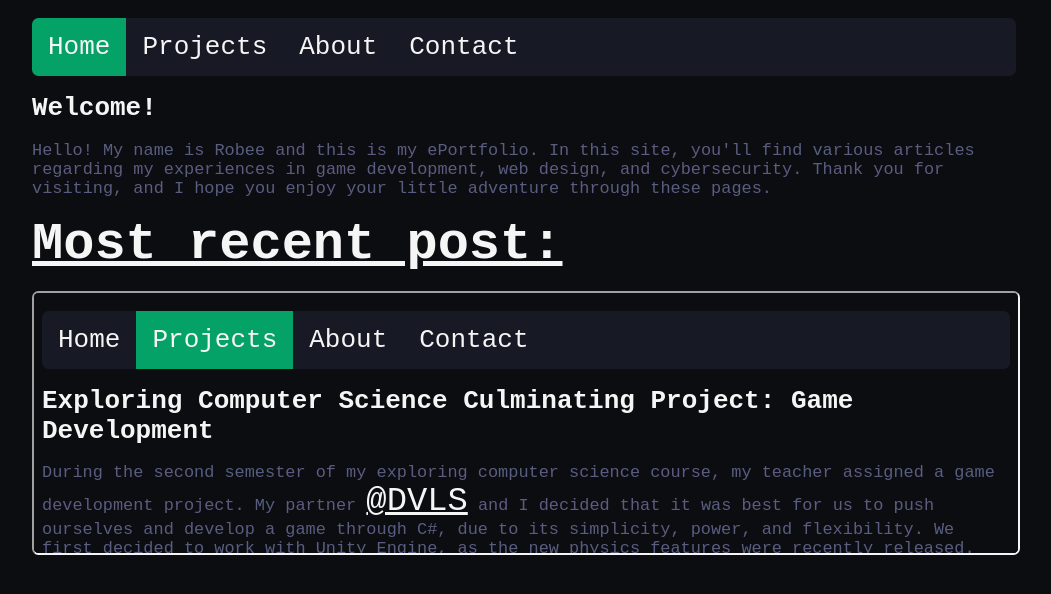
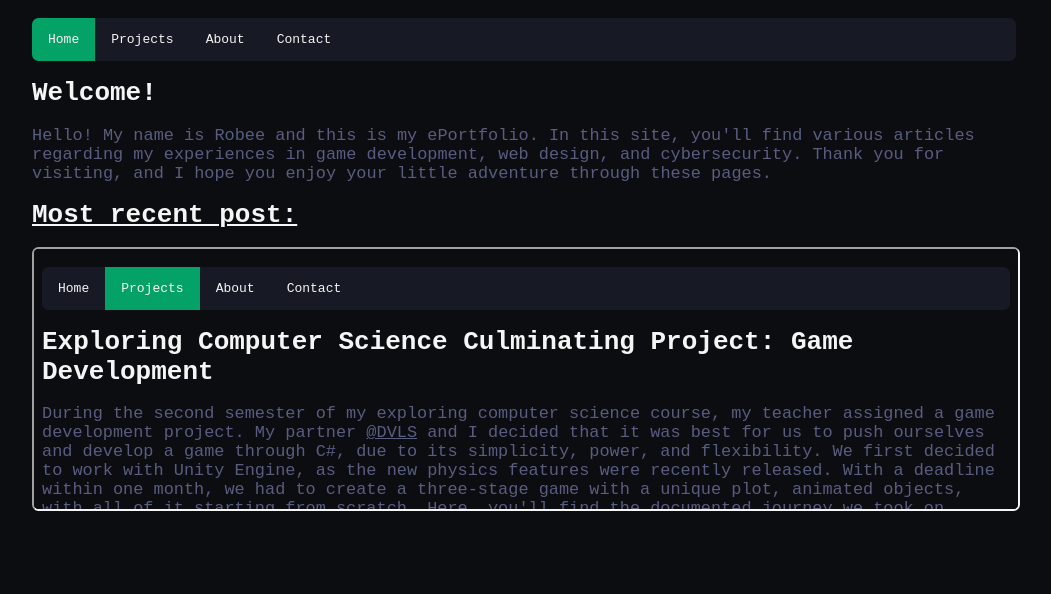
Before and after one commit to RobeeDS/robertuhbruh.github.io, a plain HTML site: page index.html in a window 1280 px wide. Shown: the whole page, without its empty margins (116-1167 px from the left). Drawn offline with Linux system fonts and the light colour scheme.

Commit message:
Adjusted styling for links

```diff
--- a/css/styles.css
+++ b/css/styles.css
@@ -65,16 +65,17 @@ p {
 }
 
 /* Making sure that links stay the same color for consistent UI */
-h1, h1:before, h1:visited, a:before, a:link, a:visited{
+h1, h1:before, h1:visited, a:before, a:visited{
   font-size: 2em;
   color: #f6f5f5;
 }
 
-#link:visited {
+/* Ensures that links remain the same color throughout */
+.preview a:link, .content a:link {
   color: inherit;
 }
 
-#link:hover {
+a:hover {
   color: #05a268;
 }
 
--- a/index.html
+++ b/index.html
@@ -18,7 +18,7 @@
                 <p>Hello! My name is Robee and this is my ePortfolio. In this site, you'll find various articles regarding my experiences in game development, web design, and cybersecurity. Thank you for visiting, and I hope you enjoy your little adventure through these pages.</p>
             </div>
             <div class="preview">
-                <h1><a id="link" href="jr_robots.html">Most recent post:</a></h1>
+                <h1><a href="jr_robots.html">Most recent post:</a></h1>
                 <iframe id="frame" src="jr_robots.html" href="jr_robots.html" title="Jr. Robots"></iframe>
             </div>
         </div>
```
